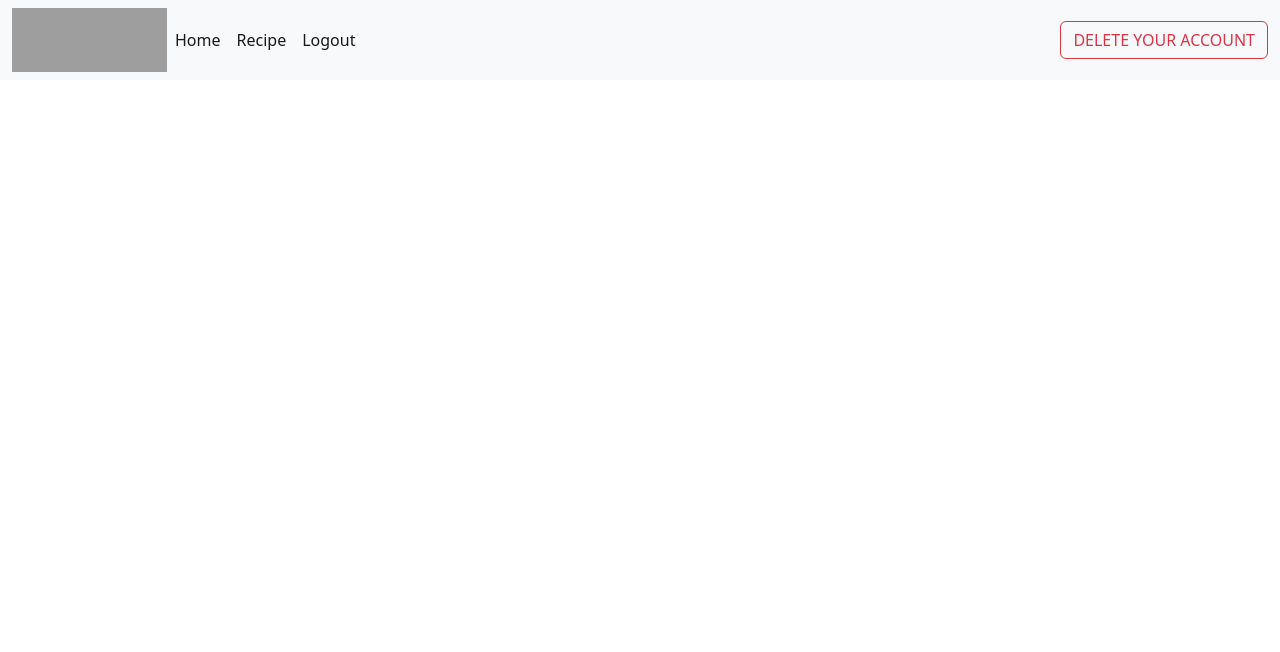
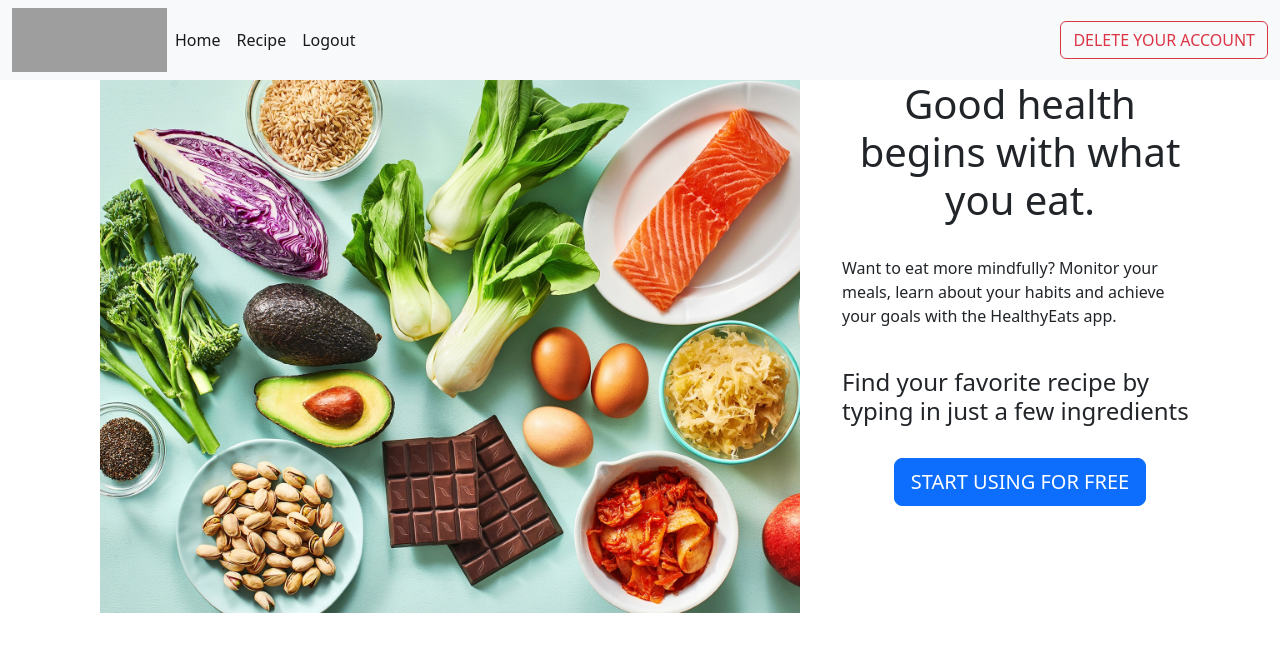
Before and after one commit to marcin-dolowy/pjf-calorie-calculator, a Flask app: page / in a window 1280 px wide. Shown: the top 652 px of the page. Run offline with Flask 2, Linux system fonts and the light colour scheme; a user stored in the database is signed in; grey boxes are pictures that could not be loaded.

Commit message:
Create start_page.html

```diff
--- a/app.py
+++ b/app.py
@@ -95,6 +95,7 @@ def load_user(user_id):
 @app.route('/')
 def start_page():
     return render_template('start_page.html')
+
 
 @app.route('/home', methods=['GET', 'POST'])
 @login_required
--- a/templates/start_page.html
+++ b/templates/start_page.html
@@ -1 +1,35 @@
 {% extends 'base.html' %}
+
+{% block content %}
+
+    <div class="container text-center">
+        <div class="row">
+            <div class="col-sm-8">
+                <img src="/static/images/food.jpg" alt="food" width="700" height="533">
+            </div>
+
+            <div class="col-sm-4">
+                <div>
+                    <h1>Good health begins with what you eat.</h1>
+                </div>
+                <br>
+
+                <div>
+                    <p style="text-align: left">Want to eat more mindfully? Monitor your meals, learn about your habits
+                        and
+                        achieve your goals with the HealthyEats app.
+                    </p>
+                    <br>
+                    <h4 style="text-align: left">Find your favorite recipe by typing in just a few ingredients
+                    </h4>
+                </div>
+                <br>
+                <div>
+                    <a class="btn btn-primary btn-lg" href="{{ url_for('register') }}">START USING FOR FREE</a>
+                </div>
+
+            </div>
+        </div>
+    </div>
+
+{% endblock %}
```
Also changed, not shown: templates/login.html (+4 -12 lines), templates/registration.html (+3 -13 lines), models.db, static/images/food.jpg.
